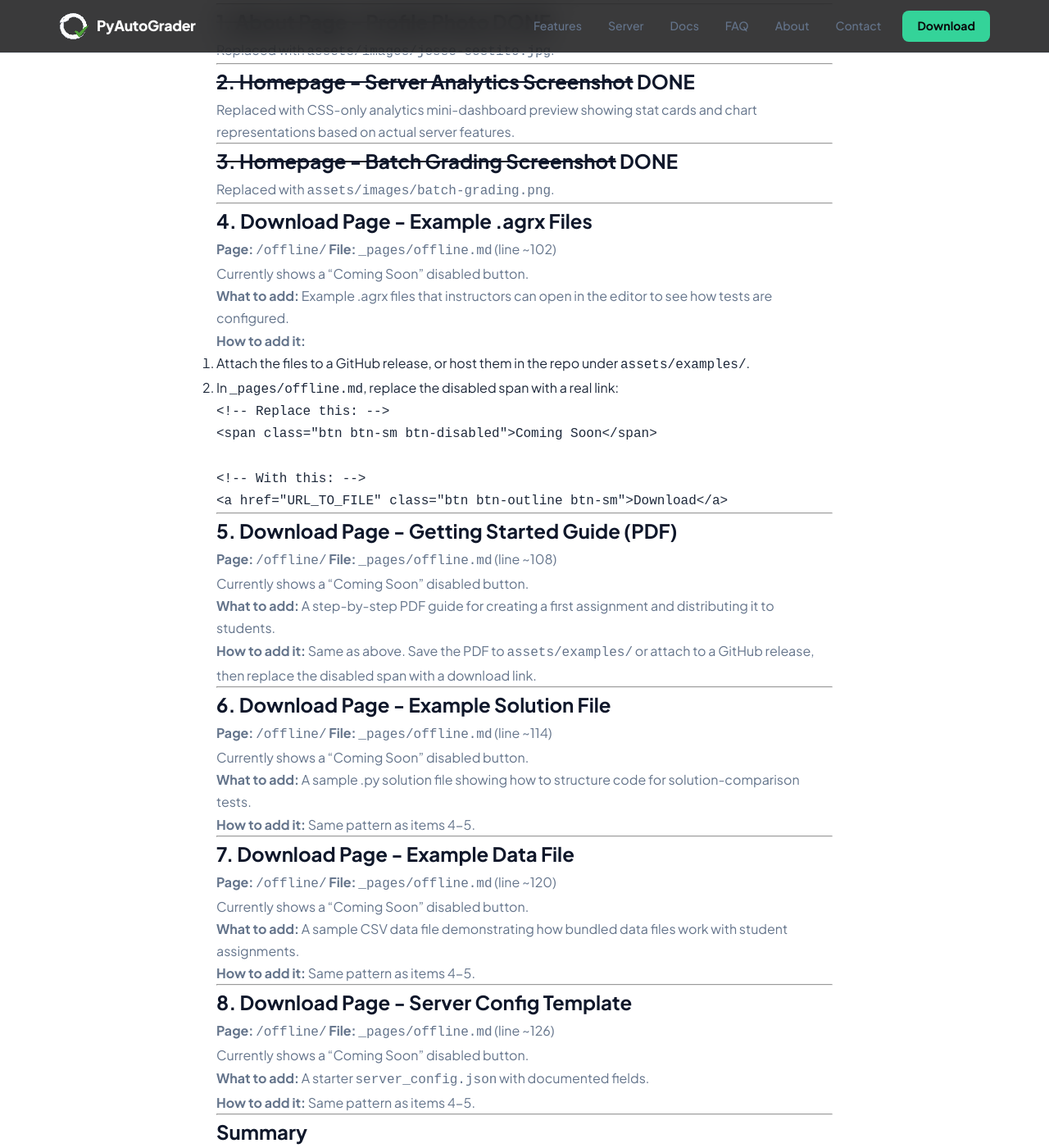
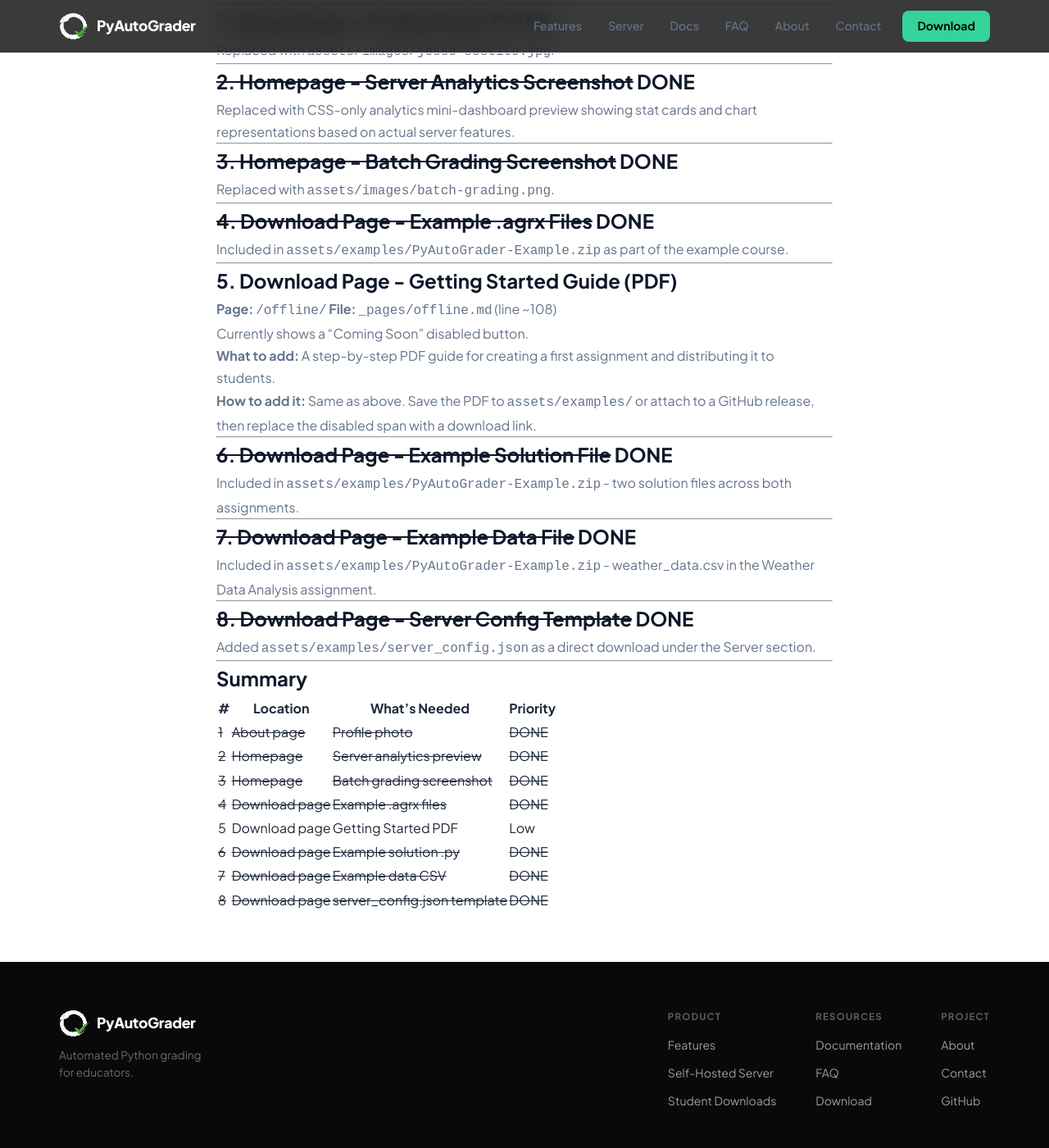
Before and after one commit to PyAutoGrader/pyautograder.github.io, a Jekyll site: the page built from PLACEHOLDERS.md, in a window 1280 px wide and 1400 px high, scrolled down 396 px. Shown: the whole window at 82% size. Built offline with Jekyll 4.4.1, drawn with Linux system fonts in a browser that asks for light colours; our own code applies the rules of GitHub Pages for plain Markdown files.

Commit message:
Add Example and server config

````diff
--- a/PLACEHOLDERS.md
+++ b/PLACEHOLDERS.md
@@ -22,26 +22,9 @@ Replaced with `assets/images/batch-grading.png`.
 
 ---
 
-## 4. Download Page - Example .agrx Files
+## ~~4. Download Page - Example .agrx Files~~ DONE
 
-**Page:** `/offline/`
-**File:** `_pages/offline.md` (line ~102)
-
-Currently shows a "Coming Soon" disabled button.
-
-**What to add:** Example .agrx files that instructors can open in the editor to see how tests are configured.
-
-**How to add it:**
-1. Attach the files to a GitHub release, or host them in the repo under `assets/examples/`.
-2. In `_pages/offline.md`, replace the disabled span with a real link:
-
-```html
-<!-- Replace this: -->
-<span class="btn btn-sm btn-disabled">Coming Soon</span>
-
-<!-- With this: -->
-<a href="URL_TO_FILE" class="btn btn-outline btn-sm">Download</a>
-```
+Included in `assets/examples/PyAutoGrader-Example.zip` as part of the example course.
 
 ---
 
@@ -59,45 +42,21 @@ Same as above. Save the PDF to `assets/examples/` or attach to a GitHub release,
 
 ---
 
-## 6. Download Page - Example Solution File
+## ~~6. Download Page - Example Solution File~~ DONE
 
-**Page:** `/offline/`
-**File:** `_pages/offline.md` (line ~114)
-
-Currently shows a "Coming Soon" disabled button.
-
-**What to add:** A sample .py solution file showing how to structure code for solution-comparison tests.
-
-**How to add it:**
-Same pattern as items 4-5.
+Included in `assets/examples/PyAutoGrader-Example.zip` - two solution files across both assignments.
 
 ---
 
-## 7. Download Page - Example Data File
+## ~~7. Download Page - Example Data File~~ DONE
 
-**Page:** `/offline/`
-**File:** `_pages/offline.md` (line ~120)
-
-Currently shows a "Coming Soon" disabled button.
-
-**What to add:** A sample CSV data file demonstrating how bundled data files work with student assignments.
-
-**How to add it:**
-Same pattern as items 4-5.
+Included in `assets/examples/PyAutoGrader-Example.zip` - weather_data.csv in the Weather Data Analysis assignment.
 
 ---
 
-## 8. Download Page - Server Config Template
+## ~~8. Download Page - Server Config Template~~ DONE
 
-**Page:** `/offline/`
-**File:** `_pages/offline.md` (line ~126)
-
-Currently shows a "Coming Soon" disabled button.
-
-**What to add:** A starter `server_config.json` with documented fields.
-
-**How to add it:**
-Same pattern as items 4-5.
+Added `assets/examples/server_config.json` as a direct download under the Server section.
 
 ---
 
@@ -108,8 +67,8 @@ Same pattern as items 4-5.
 | ~~1~~ | ~~About page~~ | ~~Profile photo~~ | ~~DONE~~ |
 | ~~2~~ | ~~Homepage~~ | ~~Server analytics preview~~ | ~~DONE~~ |
 | ~~3~~ | ~~Homepage~~ | ~~Batch grading screenshot~~ | ~~DONE~~ |
-| 4 | Download page | Example .agrx files | Low |
+| ~~4~~ | ~~Download page~~ | ~~Example .agrx files~~ | ~~DONE~~ |
 | 5 | Download page | Getting Started PDF | Low |
-| 6 | Download page | Example solution .py | Low |
-| 7 | Download page | Example data CSV | Low |
-| 8 | Download page | server_config.json template | Low |
+| ~~6~~ | ~~Download page~~ | ~~Example solution .py~~ | ~~DONE~~ |
+| ~~7~~ | ~~Download page~~ | ~~Example data CSV~~ | ~~DONE~~ |
+| ~~8~~ | ~~Download page~~ | ~~server_config.json template~~ | ~~DONE~~ |
--- a/assets/css/main.css
+++ b/assets/css/main.css
@@ -2161,6 +2161,7 @@ a:hover { color: var(--emerald-deeper); }
   margin-top: 20px;
   font-size: 0.85rem;
   color: var(--text-muted);
+  text-align: center;
   line-height: 1.6;
 }
 
````
Also changed, not shown: _pages/offline.md (+11 -9 lines), assets/examples/server_config.json (added, +8 -0 lines), 1 other file.
